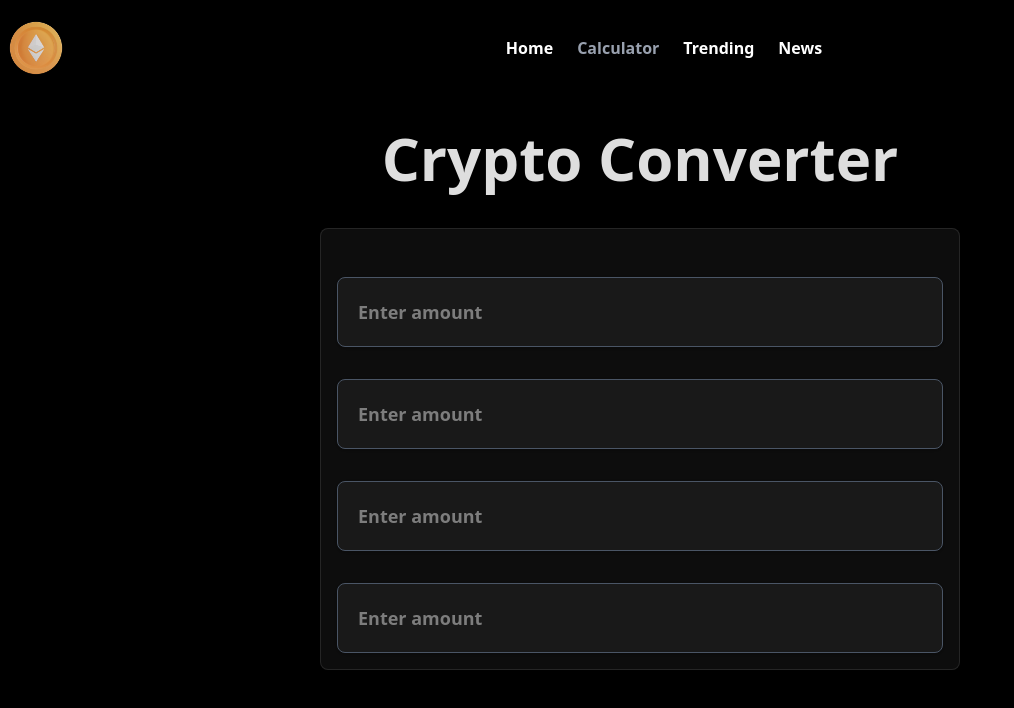
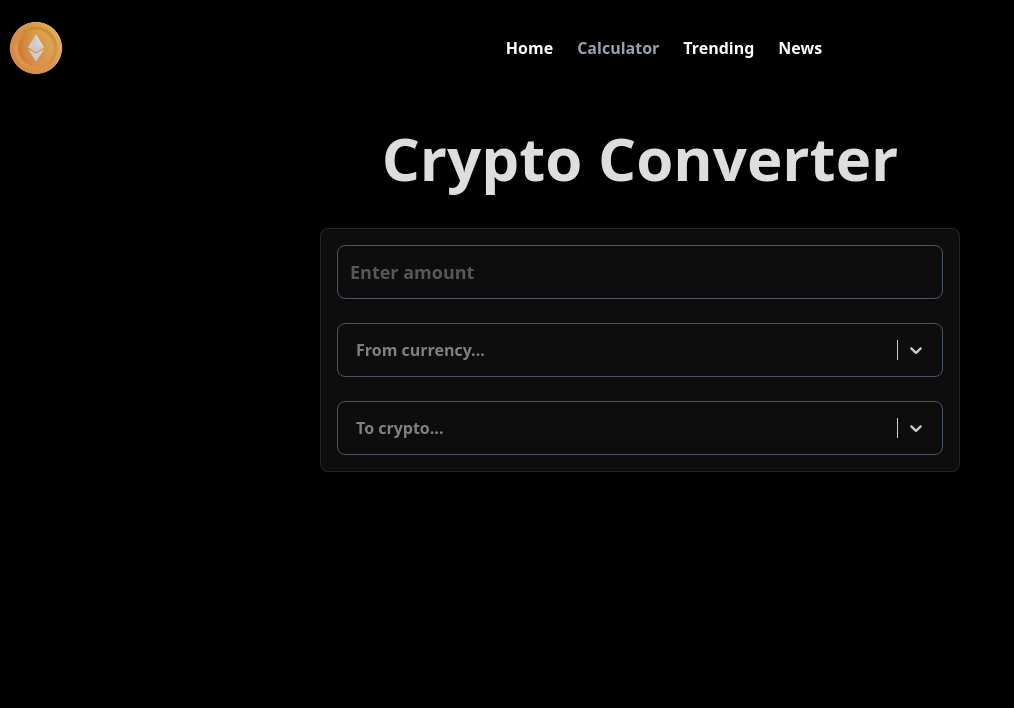
Before and after one commit to A3xxx23/A3Crypto, a React (Vite) app: page /calculator in a window 1280 px wide. Shown: the top 708 px of the page, without its empty margins (0-1014 px from the left). Built offline with nearby package versions, Linux system fonts and the light colour scheme.

Commit message:
change in CalculatorCard component

```diff
--- a/src/components/CalculatorCard.tsx
+++ b/src/components/CalculatorCard.tsx
@@ -1,32 +1,83 @@
+import Select from "react-select";
+
 export const CalculatorCard = () => {
     return (
-        <div className="border border-white/10 bg-white/5 shadow-md mx-auto max-w-4xl rounded-lg p-4 flex flex-col justify-between hover:bg-white/10 transition-shadow duration-300">
-        <input
-            type="text"
-            className="w-full p-2 sm:p-5 bg-white/5 mt-8 border border-gray-600 rounded-lg shadow-sm focus:outline-none focus:ring-2 focus:ring-gray-600 text-lg"
-            placeholder="Enter amount"
+        <div className="border border-white/10 bg-white/5 shadow-md mx-auto max-w-4xl rounded-lg p-4 flex flex-col gap-6 transition-shadow duration-300">
+            <input
+                type="number"
+                className="w-full p-3 bg-white/0 border border-gray-600 rounded-lg shadow-sm focus:outline-none focus:ring-2 focus:ring-gray-600 text-lg text-stone-400"
+                placeholder="Enter amount"
             />
 
-        <input
-            type="text"
-            className="w-full p-2 sm:p-5 bg-white/5 mt-8 border border-gray-600 rounded-lg shadow-sm focus:outline-none focus:ring-2 focus:ring-gray-600 text-lg"
-            placeholder="Enter amount"
-            />
+            <div className="w-full">
+                <Select
+                    placeholder="From currency..."
+                    classNamePrefix="custom"
+                    styles={{
+                        control: (provided) => ({
+                            ...provided,
+                            backgroundColor: 'rgba(255, 255, 255, 0)',
+                            borderColor: '#4B5563',
+                            borderRadius: '0.5rem',
+                            boxShadow: '0 1px 2px rgba(0, 0, 0, 0)',
+                            padding: '0.5rem',
+                        }),
+                        menu: (provided) => ({
+                            ...provided,
+                            backgroundColor: '#1F2937',
+                        }),
+                        option: (provided, state) => ({
+                            ...provided,
+                            backgroundColor: state.isFocused ? '#4B5563' : '#1F2937',
+                            color: state.isFocused ? '#FFFFFF' : '#D1D5DB',
+                        }),
+                        singleValue: (provided) => ({
+                            ...provided,
+                            color: '#D1D5DB',
+                        }),
+                        input: (provided) => ({
+                            ...provided,
+                            color: '#D1D5DB',
+                        }),
+                    }}
+                />
+            </div>
 
-        <input
-            type="text"
-            className="w-full p-2 sm:p-5 bg-white/5 border mt-8 border-gray-600 rounded-lg shadow-sm focus:outline-none focus:ring-2 focus:ring-gray-600 text-lg"
-            placeholder="Enter amount"
-            />
+            <div className="w-full">
+                <Select
+                    placeholder="To crypto..."
+                    classNamePrefix="custom"
+                    styles={{
+                        control: (provided) => ({
+                            ...provided,
+                            backgroundColor: 'rgba(255, 255, 255, 0)',
+                            borderColor: '#4B5563',
+                            borderRadius: '0.5rem',
+                            boxShadow: '0 1px 2px rgba(0, 0, 0, 0)',
+                            padding: '0.5rem',
+                        }),
+                        menu: (provided) => ({
+                            ...provided,
+                            backgroundColor: '#1F2937',
+                        }),
+                        option: (provided, state) => ({
+                            ...provided,
+                            backgroundColor: state.isFocused ? '#4B5563' : '#1F2937',
+                            color: state.isFocused ? '#FFFFFF' : '#D1D5DB',
+                        }),
+                        singleValue: (provided) => ({
+                            ...provided,
+                            color: '#D1D5DB',
+                        }),
+                        input: (provided) => ({
+                            ...provided,
+                            color: '#D1D5DB',
+                        }),
+                    }}
+                />
+            </div>
+        </div>
+    );
+};
 
-        <input
-            type="text"
-            className="w-full p-2 sm:p-5 bg-white/5 mt-8 border border-gray-600 rounded-lg shadow-sm focus:outline-none focus:ring-2 focus:ring-gray-600 text-lg"
-            placeholder="Enter amount"
-            />
-
-        </div>
-    )
-}
-
-export default CalculatorCard
+export default CalculatorCard;
```
